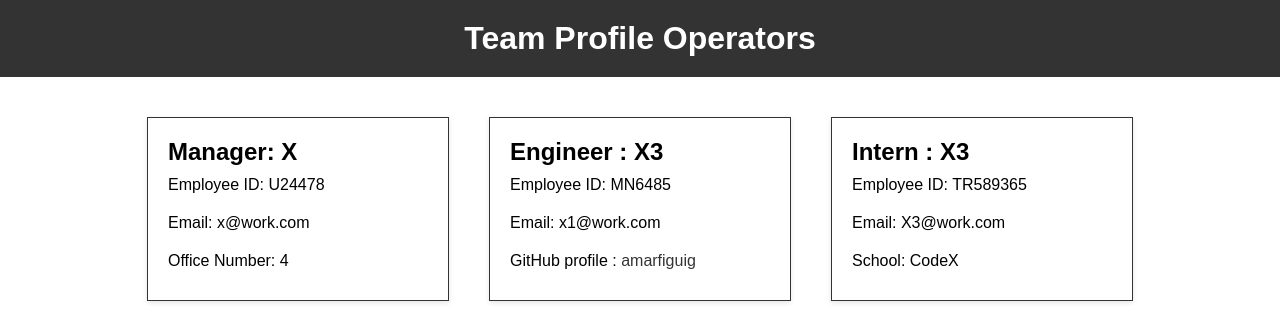
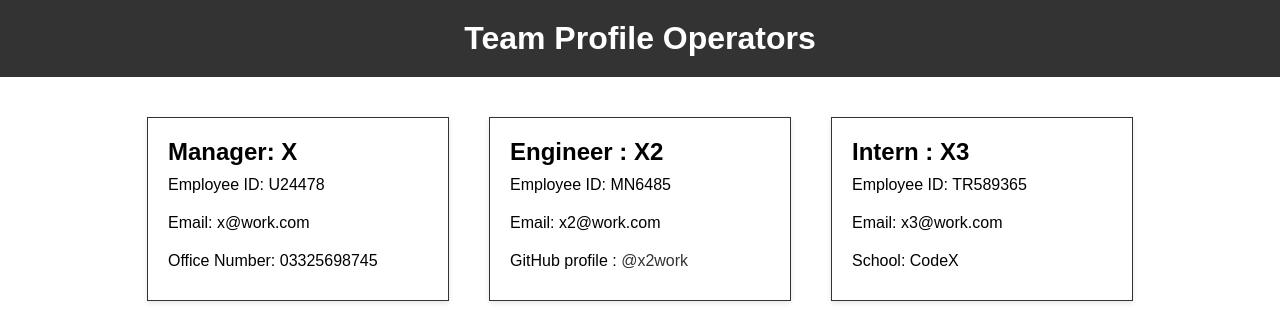
Before and after one commit to amarfiguig/10-OOP-Team, a website: page dist/profile.html in a window 1280 px wide. Shown: the top 330 px of the page. Drawn offline with Linux system fonts and the light colour scheme.

Commit message:
Update profile.html

```diff
--- a/dist/profile.html
+++ b/dist/profile.html
@@ -21,17 +21,16 @@
                     <h2> Manager: X </h2>
                     <p>Employee ID: U24478</p>
                     <p>Email: x@work.com</p>
-                    <p>Office
-                        Number: 4</p>
+                    <p>Office Number: 03325698745</p>
                 </div>
             </div>
 
             <div class="card">
                 <div class="card-header">
-                    <h2> Engineer : X3 </h2>
+                    <h2> Engineer : X2 </h2>
                     <p>Employee ID: MN6485</p>
-                    <p>Email: x1@work.com</p>
-                    <p>GitHub profile : <a href = "https://github.com/amarfiguig">amarfiguig</a></p>
+                    <p>Email: x2@work.com</p>
+                    <p>GitHub profile : <a href = "https://github.com/amarfiguig">@x2work</a></p>
                 </div>
             </div>
 
@@ -39,7 +38,7 @@
                 <div class="card-header">
                     <h2> Intern : X3 </h2>
                     <p>Employee ID: TR589365</p>
-                    <p>Email: X3@work.com</p>
+                    <p>Email: x3@work.com</p>
                     <p>School: CodeX</p>
                 </div>
             </div>
```
